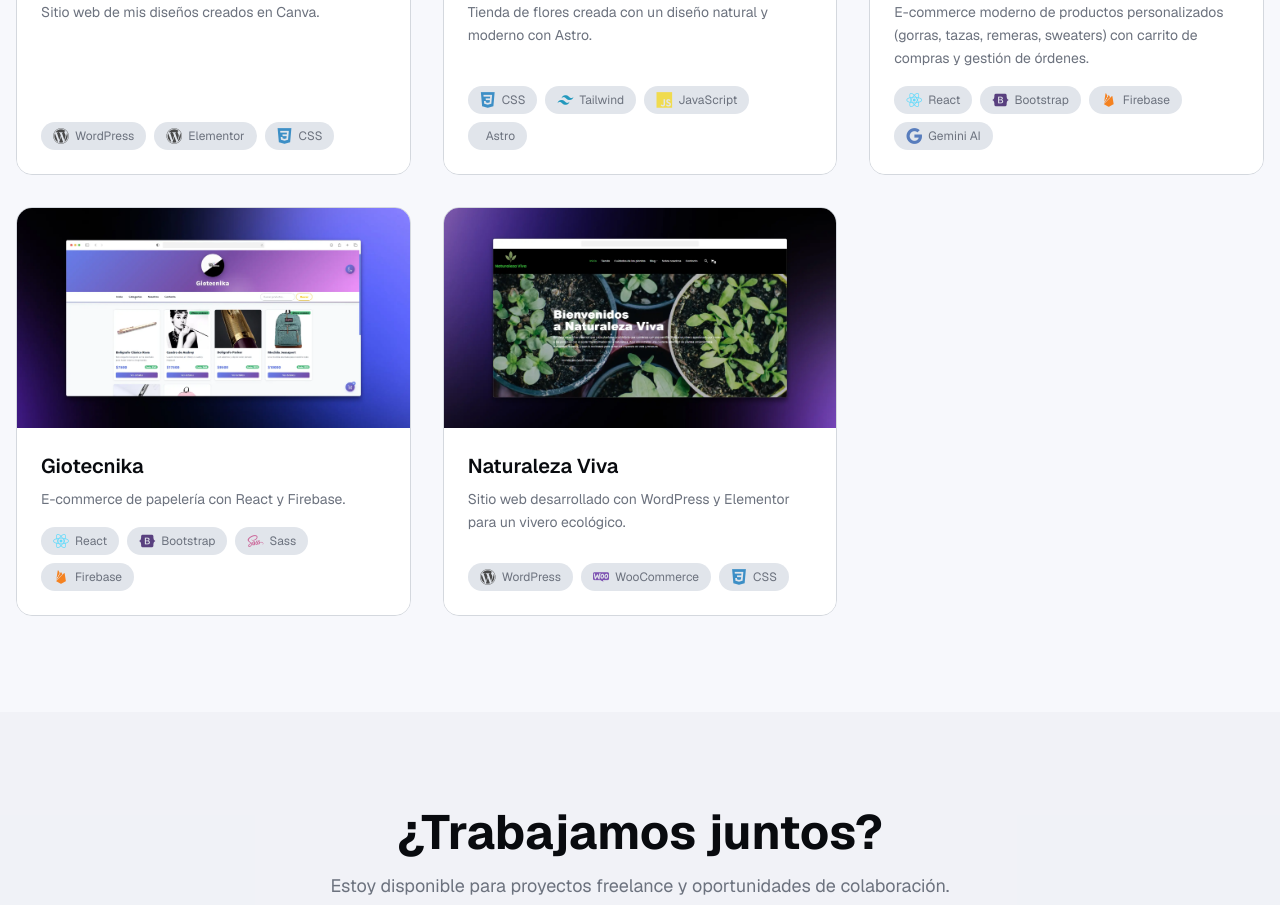
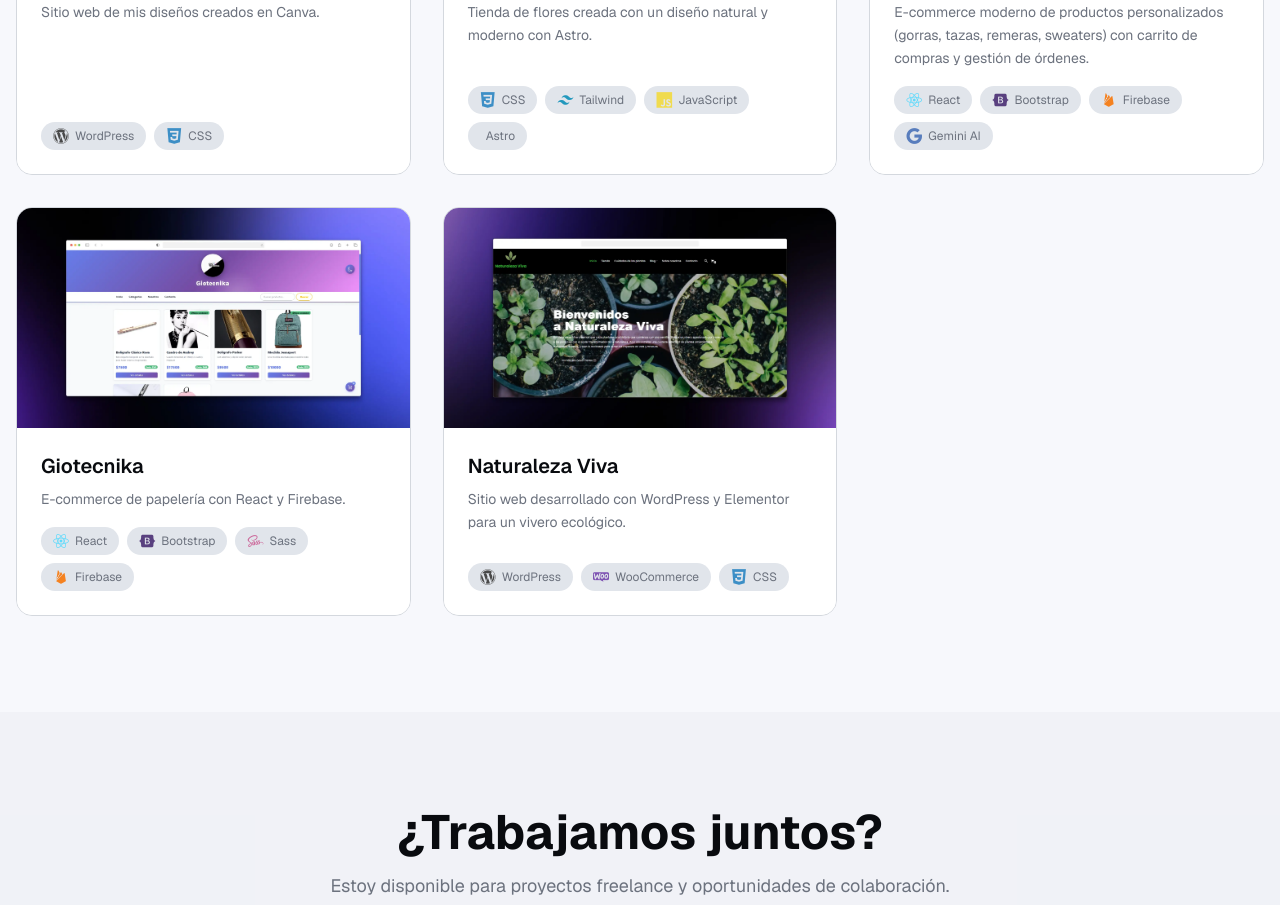
Before and after one commit to zeuschris/Portfolio-Dev, a Next.js app: page / in a window 1280 px wide. Shown: the part 1980-2885 px from the top of the page. Built offline with nearby package versions, Linux system fonts and the light colour scheme.

Commit message:
updated projects

```diff
--- a/components/projects.tsx
+++ b/components/projects.tsx
@@ -45,7 +45,6 @@ export function Projects() {
       image: "/images/projects/chris-designs.webp",
       tags: [
         { name: "WordPress", icon: "devicon-wordpress-plain colored" },
-        { name: "Elementor", icon: "devicon-wordpress-plain colored" },
         { name: "CSS", icon: "devicon-css3-plain colored" },
       ],
       github: null,
```
